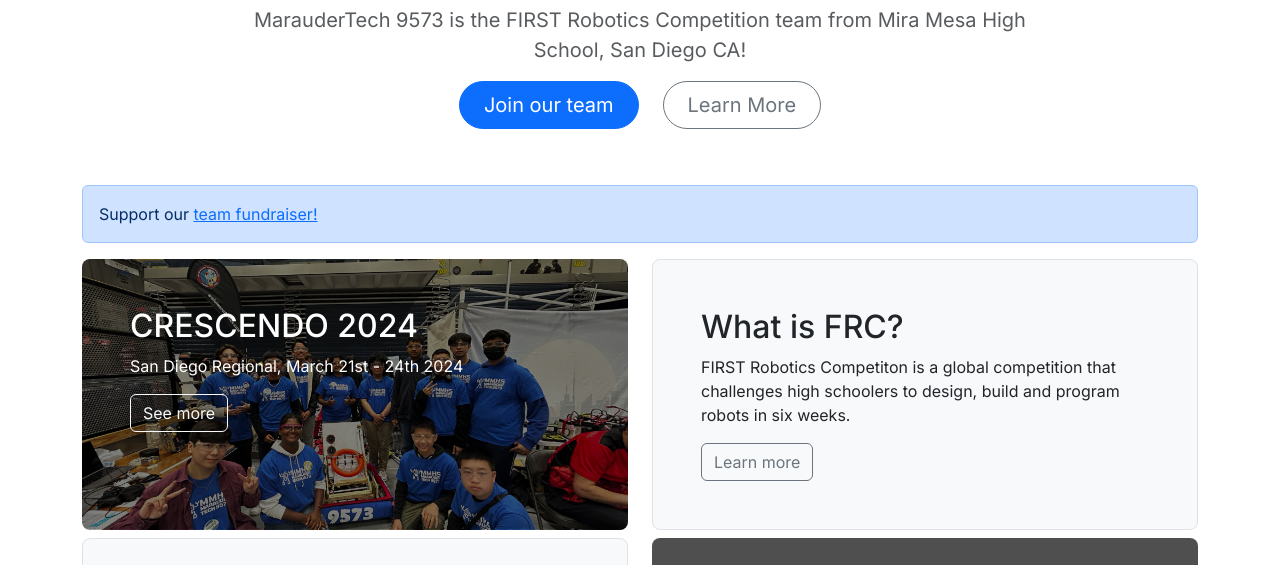
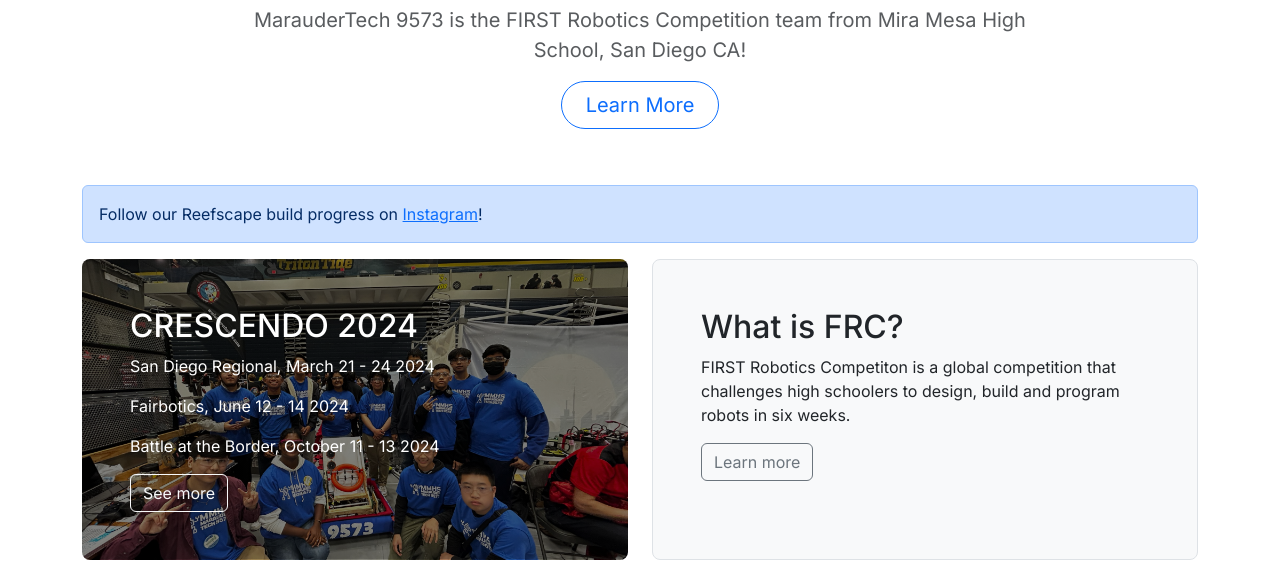
Before and after one commit to MarauderTech-FRC-9573/MarauderTech-FRC-9573.github.io, a plain HTML site: page index.html in a window 1280 px wide. Shown: the part 217-782 px from the top of the page. Drawn offline with nearby package versions, Linux system fonts and the light colour scheme; grey boxes are pictures that could not be loaded.

Commit message:
adding info about crescendo off-season events, update for reefscape

```diff
--- a/index.html
+++ b/index.html
@@ -29,31 +29,31 @@
 <body>
     <div class="jumbo">
         <div class="p-5 text-center  rounded-3">
-            <img src="src/logo.svg" class="img_responsive" />
+            <img src="src/logo.svg" width="10%"/>
             <h1 class="text-body-emphasis">MarauderTech 9573</h1>
             <p class="col-lg-8 mx-auto fs-5 text-muted">
                 MarauderTech 9573 is the FIRST Robotics Competition team from Mira Mesa High School, San Diego CA!
             </p>
             <div class="d-inline-flex gap-4 mb-2">
-                <a class="d-inline-flex align-items-center btn btn-primary btn-lg px-4 rounded-pill jumbo-btn text-white " type="button" href="https://form.typeform.com/to/tF7SugLv">
-                    Join our team
-                </a>
-                <a class="btn btn-outline-secondary btn-lg px-4 rounded-pill jumbo-btn" type="button" href="https://www.canva.com/design/DAGNR72X0zY/OLO1Mi6APg2rzZLYMui96g/edit">
+                <a class="btn btn-outline-primary btn-lg px-4 rounded-pill jumbo-btn" type="button" href="https://www.canva.com/design/DAGNR72X0zY/OLO1Mi6APg2rzZLYMui96g/edit">
                     Learn More
                 </a>
             </div>
+
         </div>
     </div>
     <div class="container">
         <div class="alert alert-primary" role="alert">
-            Support our <a href="https://www.gofundme.com/f/fuel-the-future-support-our-robotics-team">team fundraiser!</a>
+            Follow our Reefscape build progress on <a href="https://www.instagram.com/frcmaraudertech9573/">Instagram</a>!</a>
         </div>
         <div class="row align-items-md-stretch">
             <div class="col-md-6 feature">
                 <div class="h-100 p-5 crescendo rounded-3 ">
                     <h2>CRESCENDO 2024</h2>
-                    <p>San Diego Regional, March 21st - 24th 2024</p>
-                    <a class="btn btn-outline-light" href="https://www.thebluealliance.com/event/2024casd">See more</a>
+                    <p>San Diego Regional, March 21 - 24 2024</p>
+                    <p>Fairbotics, June 12 - 14 2024</p>
+                    <p>Battle at the Border, October 11 - 13 2024</p>
+                    <a class="btn btn-outline-light" href="https://www.thebluealliance.com/team/9573/2024">See more</a>
                 </div>
             </div>
             <div class="col-md-6 ">
```
Also changed, not shown: about.html (+2 -6 lines), involved.html (+2 -5 lines).
